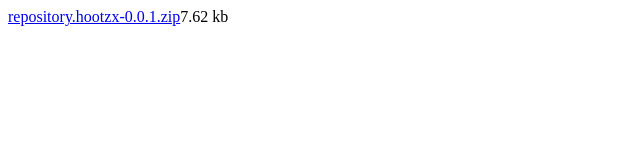
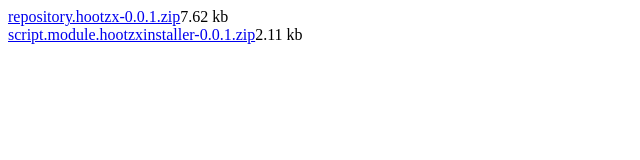
Before and after one commit to HootzX/hootzx.github.io, a plain HTML site: page index.html in a window 1280 px wide. Shown: the whole page, without its empty margins (0-640 px from the left). Drawn offline with Linux system fonts and the light colour scheme.

Commit message:
Update index.html

```diff
--- a/index.html
+++ b/index.html
@@ -1 +1,2 @@
- <a href="repository.hootzx-0.0.1.zip">repository.hootzx-0.0.1.zip</a><td>7.62 kb</td>
+<a href="repository.hootzx-0.0.1.zip">repository.hootzx-0.0.1.zip</a><td>7.62 kb</td><br>
+<a href="script.module.hootzxinstaller-0.0.1.zip">script.module.hootzxinstaller-0.0.1.zip</a><td>2.11 kb</td>
```
